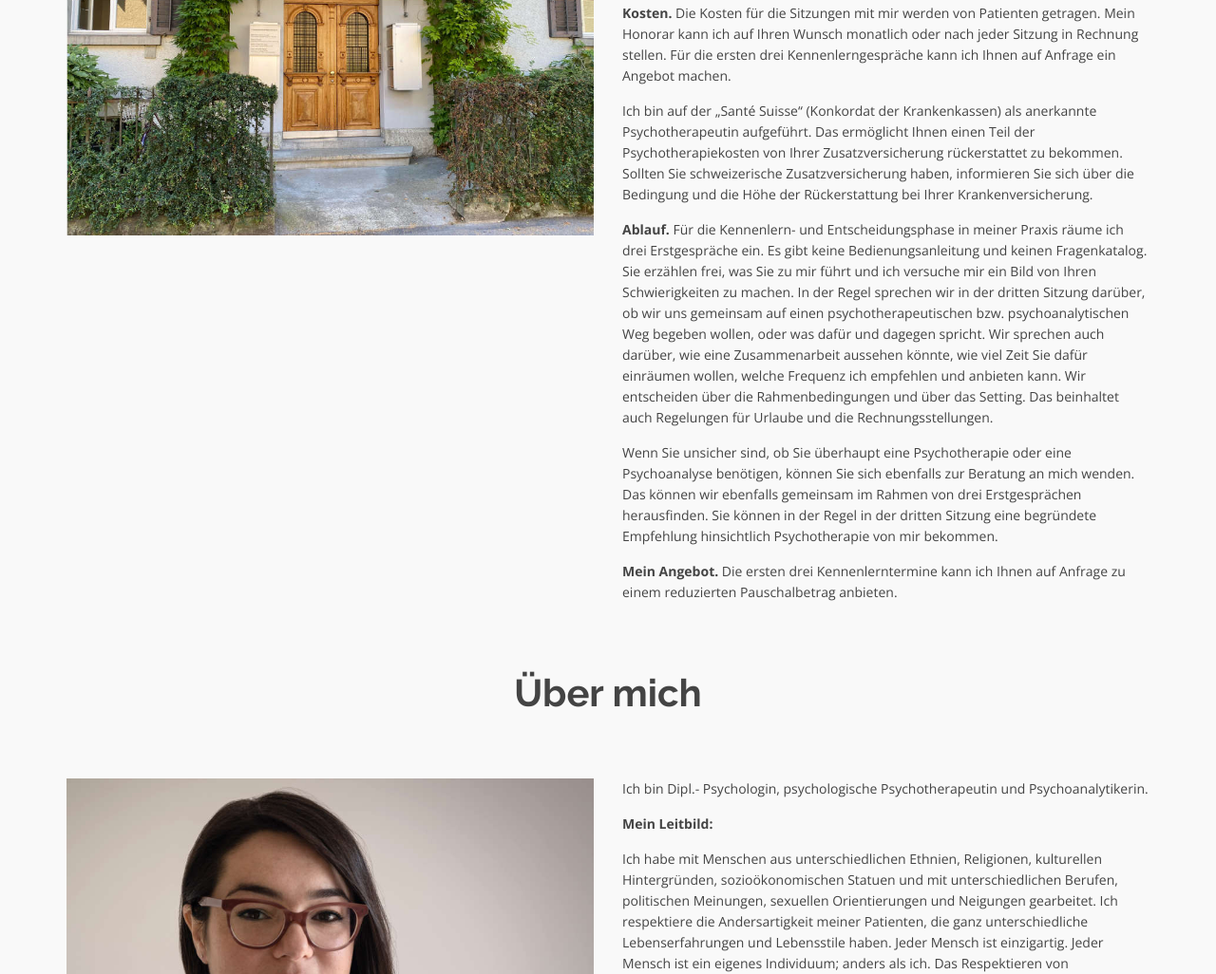
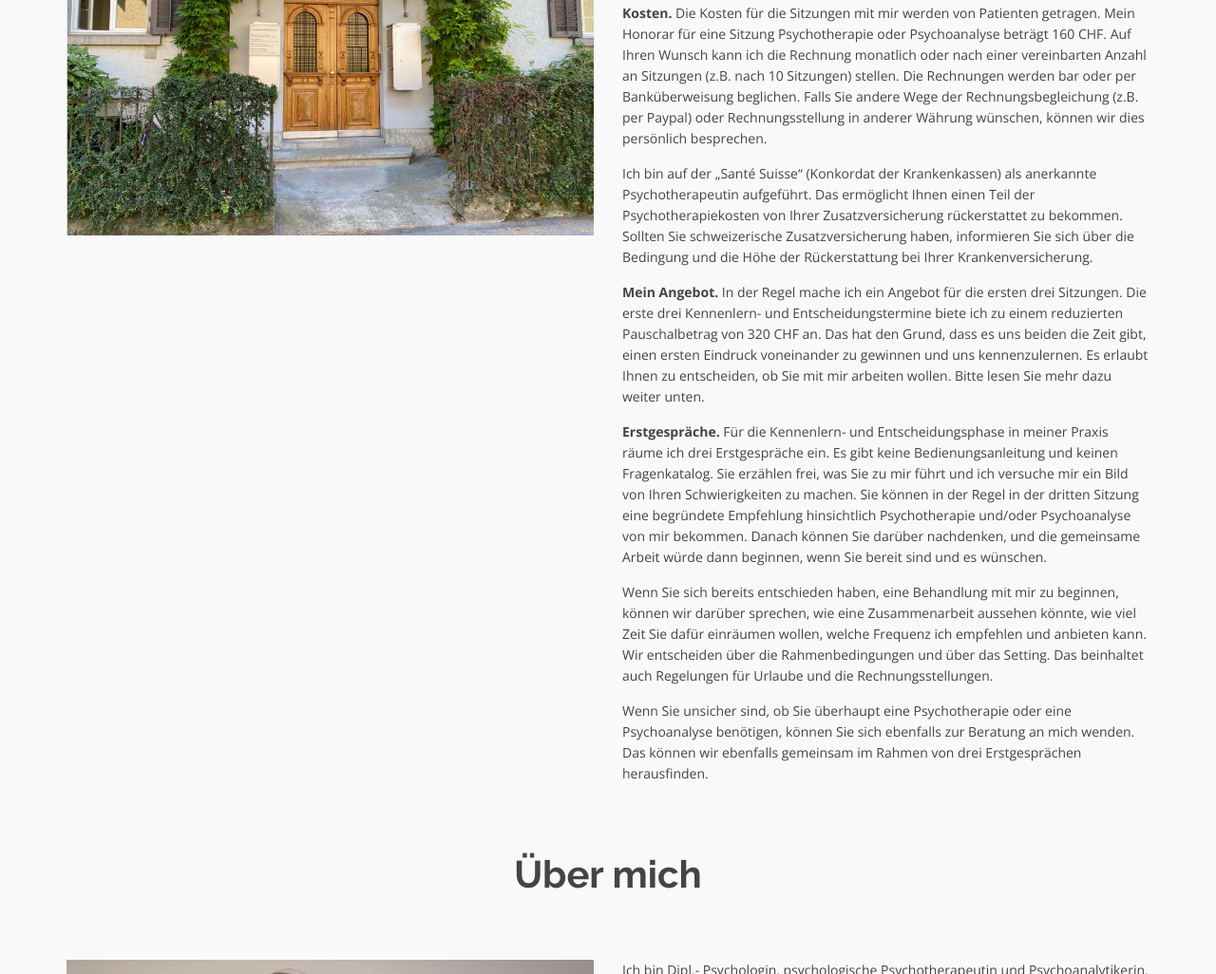
Before and after one commit to joludigo/joludigo.github.io, a plain HTML site: page de/index.html in a window 1280 px wide. Shown: the part 4262-5288 px from the top of the page at 95% size. Drawn offline with nearby package versions, Linux system fonts and the light colour scheme.

Commit message:
static site

```diff
--- a/de/index.html
+++ b/de/index.html
@@ -430,17 +430,20 @@
               <b>Terminvereinbarung.</b> Für eine erste Terminvereinbarung erreichen Sie mich via Email, Telefon, SMS oder Signal. In der Regel melde ich mich bei Ihnen innerhalb von zwei Werktagen zurück. Alle weitere Terminvereinbarungen folgen gemäß individuellen Absprachen.
             </p>
             <p>
-              <b>Kosten.</b> Die Kosten für die Sitzungen mit mir werden von Patienten getragen. Mein Honorar kann ich auf Ihren Wunsch monatlich oder nach jeder Sitzung in Rechnung stellen. Für die ersten drei Kennenlerngespräche kann ich Ihnen auf Anfrage ein Angebot machen.
+              <b>Kosten.</b> Die Kosten für die Sitzungen mit mir werden von Patienten getragen. Mein Honorar für eine Sitzung Psychotherapie oder Psychoanalyse beträgt 160 CHF. Auf Ihren Wunsch kann ich die Rechnung monatlich oder nach einer vereinbarten Anzahl an Sitzungen (z.B. nach 10 Sitzungen) stellen. Die Rechnungen werden bar oder per Banküberweisung beglichen. Falls Sie andere Wege der Rechnungsbegleichung (z.B. per Paypal) oder Rechnungsstellung in anderer Währung wünschen, können wir dies persönlich besprechen.
             </p>
             <p>Ich bin auf der „Santé Suisse“ (Konkordat der Krankenkassen) als anerkannte Psychotherapeutin aufgeführt. Das ermöglicht Ihnen einen Teil der Psychotherapiekosten von Ihrer Zusatzversicherung rückerstattet zu bekommen. Sollten Sie schweizerische Zusatzversicherung haben, informieren Sie sich über die Bedingung und die Höhe der Rückerstattung bei Ihrer Krankenversicherung.</p>
             <p>
-              <b>Ablauf.</b> Für die Kennenlern- und Entscheidungsphase in meiner Praxis räume ich drei Erstgespräche ein. Es gibt keine Bedienungsanleitung und keinen Fragenkatalog. Sie erzählen frei, was Sie zu mir führt und ich versuche mir ein Bild von Ihren Schwierigkeiten zu machen. In der Regel sprechen wir in der dritten Sitzung darüber, ob wir uns gemeinsam auf einen psychotherapeutischen bzw. psychoanalytischen Weg begeben wollen, oder was dafür und dagegen spricht. Wir sprechen auch darüber, wie eine Zusammenarbeit aussehen könnte, wie viel Zeit Sie dafür einräumen wollen, welche Frequenz ich empfehlen und anbieten kann. Wir entscheiden über die Rahmenbedingungen und über das Setting. Das beinhaltet auch Regelungen für Urlaube und die Rechnungsstellungen.
+              <b>Mein Angebot.</b> In der Regel mache ich ein Angebot für die ersten drei Sitzungen. Die erste drei Kennenlern- und Entscheidungstermine biete ich zu einem reduzierten Pauschalbetrag von 320 CHF an. Das hat den Grund, dass es uns beiden die Zeit gibt, einen ersten Eindruck voneinander zu gewinnen und uns kennenzulernen. Es erlaubt Ihnen zu entscheiden, ob Sie mit mir arbeiten wollen. Bitte lesen Sie mehr dazu weiter unten.
             </p>
             <p>
-              Wenn Sie unsicher sind, ob Sie überhaupt eine Psychotherapie oder eine Psychoanalyse benötigen, können Sie sich ebenfalls zur Beratung an mich wenden. Das können wir ebenfalls  gemeinsam im Rahmen von drei Erstgesprächen herausfinden. Sie können in der Regel in der dritten Sitzung eine begründete Empfehlung hinsichtlich Psychotherapie von mir bekommen.
+              <b>Erstgespräche.</b> Für die Kennenlern- und Entscheidungsphase in meiner Praxis räume ich drei Erstgespräche ein. Es gibt keine Bedienungsanleitung und keinen Fragenkatalog. Sie erzählen frei, was Sie zu mir führt und ich versuche mir ein Bild von Ihren Schwierigkeiten zu machen. Sie können in der Regel in der dritten Sitzung eine begründete Empfehlung hinsichtlich Psychotherapie und/oder Psychoanalyse von mir bekommen. Danach können Sie darüber nachdenken, und die gemeinsame Arbeit würde dann beginnen, wenn Sie bereit sind und es wünschen.
             </p>
             <p>
-              <b>Mein Angebot.</b> Die ersten drei Kennenlerntermine kann ich Ihnen auf Anfrage zu einem reduzierten Pauschalbetrag anbieten.
+              Wenn Sie sich bereits entschieden haben, eine Behandlung mit mir zu beginnen, können wir darüber sprechen, wie eine Zusammenarbeit aussehen könnte, wie viel Zeit Sie dafür einräumen wollen, welche Frequenz ich empfehlen und anbieten kann. Wir entscheiden über die Rahmenbedingungen und über das Setting. Das beinhaltet auch Regelungen für Urlaube und die Rechnungsstellungen.
+            </p>
+            <p>
+              Wenn Sie unsicher sind, ob Sie überhaupt eine Psychotherapie oder eine Psychoanalyse benötigen, können Sie sich ebenfalls zur Beratung an mich wenden. Das können wir ebenfalls gemeinsam im Rahmen von drei Erstgesprächen herausfinden.
             </p>
           </div>
         </div>
```
Also changed, not shown: index.html (+5 -5 lines).
